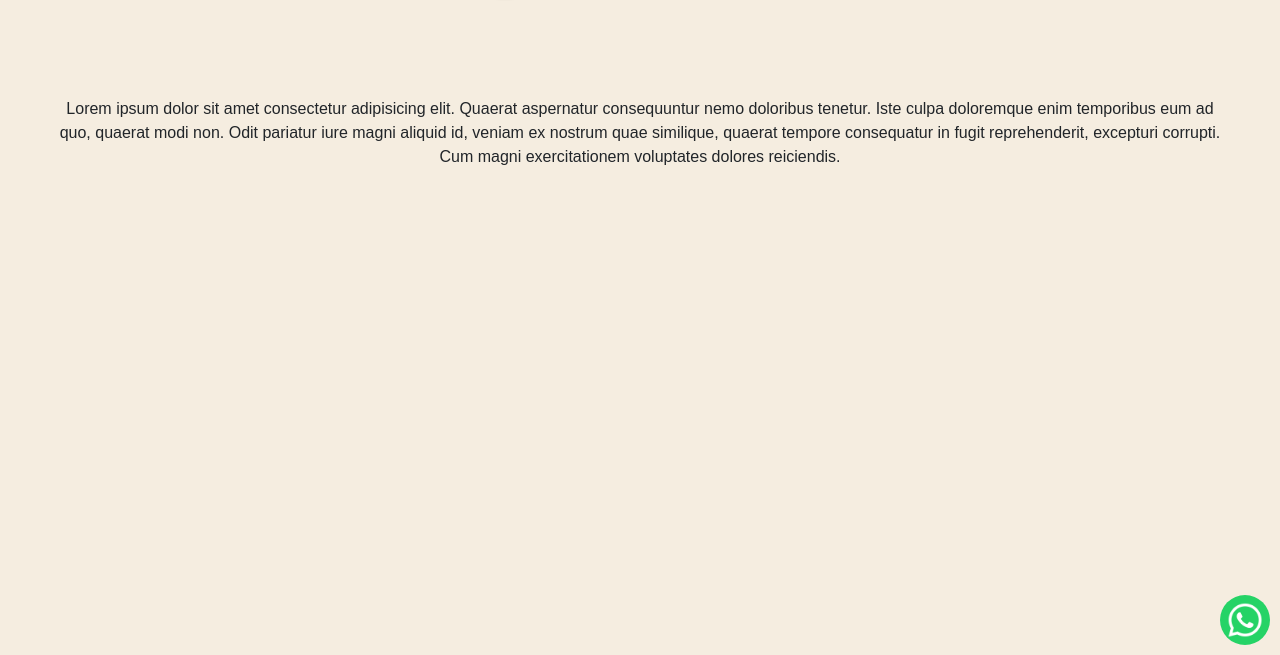
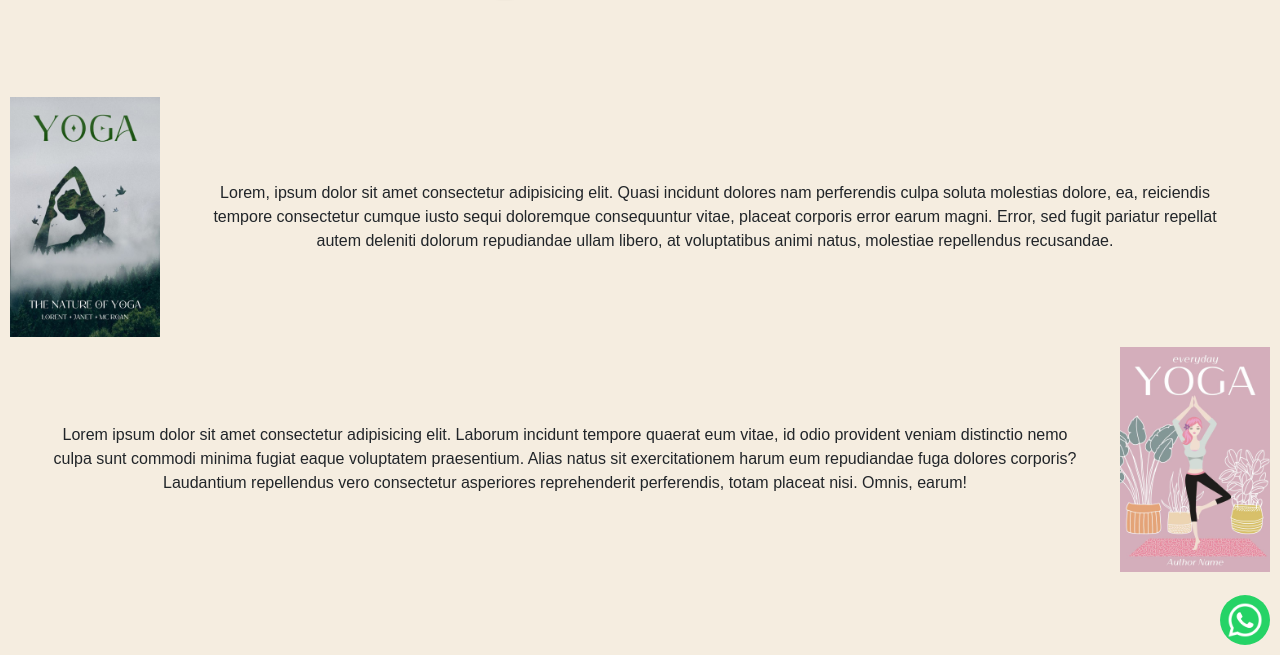
Before and after one commit to RodriMarino/yogaporelmundo, a plain HTML site: page paginas/ebooks.html in a window 1280 px wide. Shown: the part 145-800 px from the top of the page. Drawn offline with nearby package versions, Linux system fonts and the light colour scheme; a web font is replaced by a local one.

Commit message:
detalles hover

```diff
--- /dev/null
+++ b/Style/scss/componets/_keyframes.scss
@@ -0,0 +1,7 @@
+@keyframes vibrar {
+    0% { transform: translateX(0); }
+    25% { transform: translateX(-3px); }
+    50% { transform: translateX(3px); }
+    75% { transform: translateX(-3px); }
+    100% { transform: translateX(0); }
+}
--- a/Style/scss/pages/_ebooks.scss
+++ b/Style/scss/pages/_ebooks.scss
@@ -1,12 +1,70 @@
 @import "../base/vars";
 @import "../componets/logo";
 @import "../componets/button";
+@import "../componets/keyframes";
 
 .main-ebooks {
-    height: 100vh;
+    height: 120vh;
     @media screen and (max-width: 600px) {
         margin-top: 0px;
+        height: 100vh;
     }
+    div {
+        section {
+            margin: 10px;
+
+        }
+    .ebook-1{
+        display: flex;
+        flex-direction:row;
+        justify-content:space-around;
+
+        @media screen and (max-width: 600px) {
+            display: flex;
+            flex-direction: column;
+            justify-content: center;
+            align-items: center;
+
+        }
+        p {
+            @media screen and (max-width: 600px){
+                display: none;
+            }
+            display: flex;
+            justify-content: center;
+            flex-direction: column;
+            text-align: center;
+            margin: 40px;
+
+        }
+
+    }
+    .ebook-2{
+        display: flex;
+        flex-direction:row-reverse;
+        justify-content:space-around;
+
+        @media screen and (max-width: 600px) {
+            display: flex;
+            flex-direction: column;
+            justify-content: center;
+            align-items: center;
+
+        }
+        p {
+            @media screen and (max-width: 600px){
+                display: none;
+            }
+            display: flex;
+            justify-content: center;
+            flex-direction: column;
+            text-align: center;
+            margin: 40px;
+
+        }
+
+    }
+}
 
     h1 {
         margin-top: 70px;
@@ -22,17 +80,12 @@
         }
     }
 
-    p {
-        text-align: center;
-        align-items: center;
-        margin: 0 50px;
-        @media screen and (max-width:600px) {
-            margin: 0 0;
+    .ebook:hover {
+        animation: vibrar 0.8s infinite;
+    }
 
-        }
-    }
-}
 
 .footer-ebooks {
     margin-bottom: 0;
 }
+}
--- a/paginas/ebooks.html
+++ b/paginas/ebooks.html
@@ -11,8 +11,8 @@
         href="https://fonts.googleapis.com/css2?family=Poppins:ital,wght@0,100;0,200;0,300;0,400;0,500;0,600;0,700;0,800;0,900;1,100;1,200;1,300;1,400;1,500;1,600;1,700;1,800;1,900&family=Winky+Sans:ital,wght@0,300..900;1,300..900&display=swap"
         rel="stylesheet">
 
-        <link href="https://cdn.jsdelivr.net/npm/bootstrap@5.3.5/dist/css/bootstrap.min.css" rel="stylesheet"
-    integrity="sha384-SgOJa3DmI69IUzQ2PVdRZhwQ+dy64/BUtbMJw1MZ8t5HZApcHrRKUc4W0kG879m7" crossorigin="anonymous">
+    <link href="https://cdn.jsdelivr.net/npm/bootstrap@5.3.5/dist/css/bootstrap.min.css" rel="stylesheet"
+        integrity="sha384-SgOJa3DmI69IUzQ2PVdRZhwQ+dy64/BUtbMJw1MZ8t5HZApcHrRKUc4W0kG879m7" crossorigin="anonymous">
 
     <link rel="stylesheet" href="../Style/css/style.css">
 
@@ -51,10 +51,14 @@
 
     <main class="main-ebooks">
         <h1>Tipos de ebooks</h1>
-        <p>Lorem ipsum dolor sit amet consectetur adipisicing elit. Quaerat aspernatur consequuntur nemo doloribus
-            tenetur. Iste culpa doloremque enim temporibus eum ad quo, quaerat modi non. Odit pariatur iure magni
-            aliquid id, veniam ex nostrum quae similique, quaerat tempore consequatur in fugit reprehenderit, excepturi
-            corrupti. Cum magni exercitationem voluptates dolores reiciendis.</p>
+        <div>
+            <section class="ebook-1"><img class="ebook" width="150" src="../img/Креатив - реклама.jpeg" alt="">
+            <p>Lorem, ipsum dolor sit amet consectetur adipisicing elit. Quasi incidunt dolores nam perferendis culpa soluta molestias dolore, ea, reiciendis tempore consectetur cumque iusto sequi doloremque consequuntur vitae, placeat corporis error earum magni. Error, sed fugit pariatur repellat autem deleniti dolorum repudiandae ullam libero, at voluptatibus animi natus, molestiae repellendus recusandae.</p></section>
+            <section class="ebook-2"><img class="ebook" width="150" src="../img/Everyday Yoga - The Book Cover Designer.jpeg" alt="">
+            <p>Lorem ipsum dolor sit amet consectetur adipisicing elit. Laborum incidunt tempore quaerat eum vitae, id odio provident veniam distinctio nemo culpa sunt commodi minima fugiat eaque voluptatem praesentium. Alias natus sit exercitationem harum eum repudiandae fuga dolores corporis? Laudantium repellendus vero consectetur asperiores reprehenderit perferendis, totam placeat nisi. Omnis, earum!</p></section>
+
+        </div>
+
     </main>
 
     <footer class="footer-ebooks">
@@ -77,8 +81,8 @@
 
 
     <script src="https://cdn.jsdelivr.net/npm/bootstrap@5.3.5/dist/js/bootstrap.bundle.min.js"
-    integrity="sha384-k6d4wzSIapyDyv1kpU366/PK5hCdSbCRGRCMv+eplOQJWyd1fbcAu9OCUj5zNLiq"
-    crossorigin="anonymous"></script>
+        integrity="sha384-k6d4wzSIapyDyv1kpU366/PK5hCdSbCRGRCMv+eplOQJWyd1fbcAu9OCUj5zNLiq"
+        crossorigin="anonymous"></script>
 </body>
 
 </html>
```
Also changed, not shown: paginas/Meditacion.html (+1 -1 lines), paginas/clases.html (+1 -1 lines), paginas/contacta-con-nosotros.html (+1 -0 lines), paginas/sobre-el-yoga.html (+1 -0 lines), paginas/talleres.html (+1 -1 lines), Style/css/style.css, Style/scss/componets/_button.scss (line endings or trailing spaces), img/Everyday Yoga - The Book Cover Designer.jpeg (added), img/Yoga for Beginners - The Book Cover Designer.jpeg (added), img/Креатив - реклама.jpeg (added), 1 other file.
